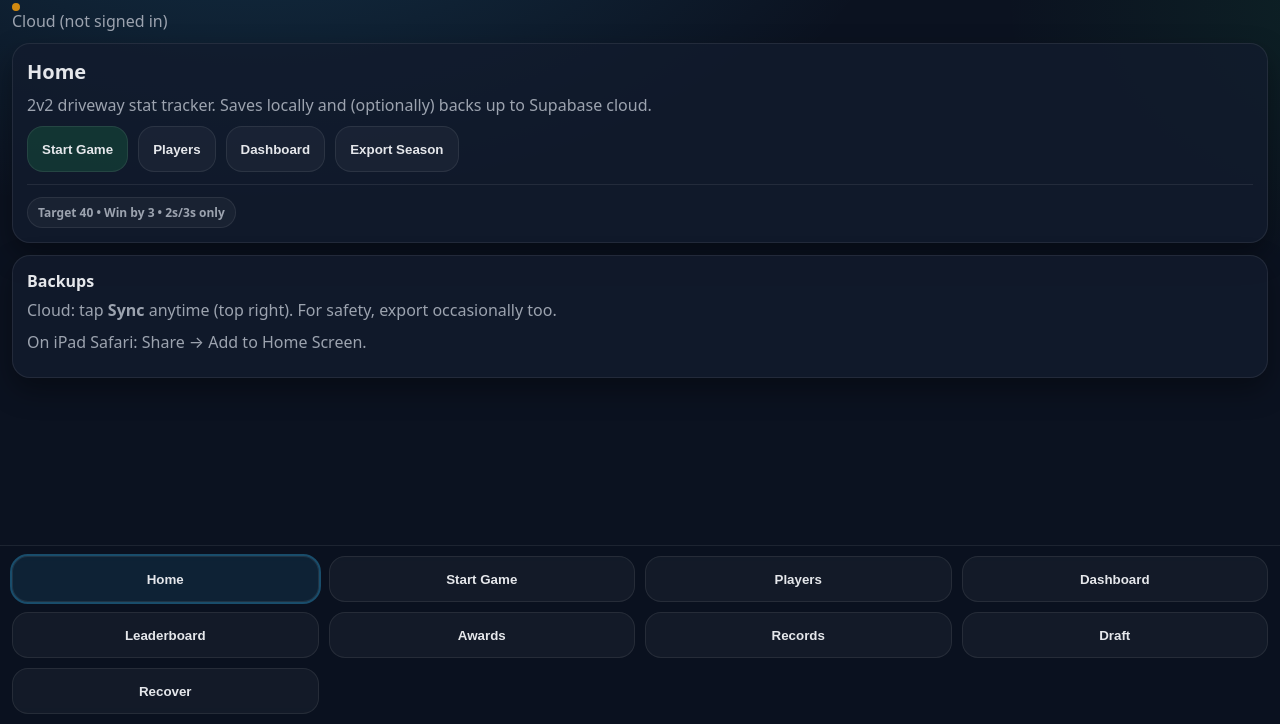
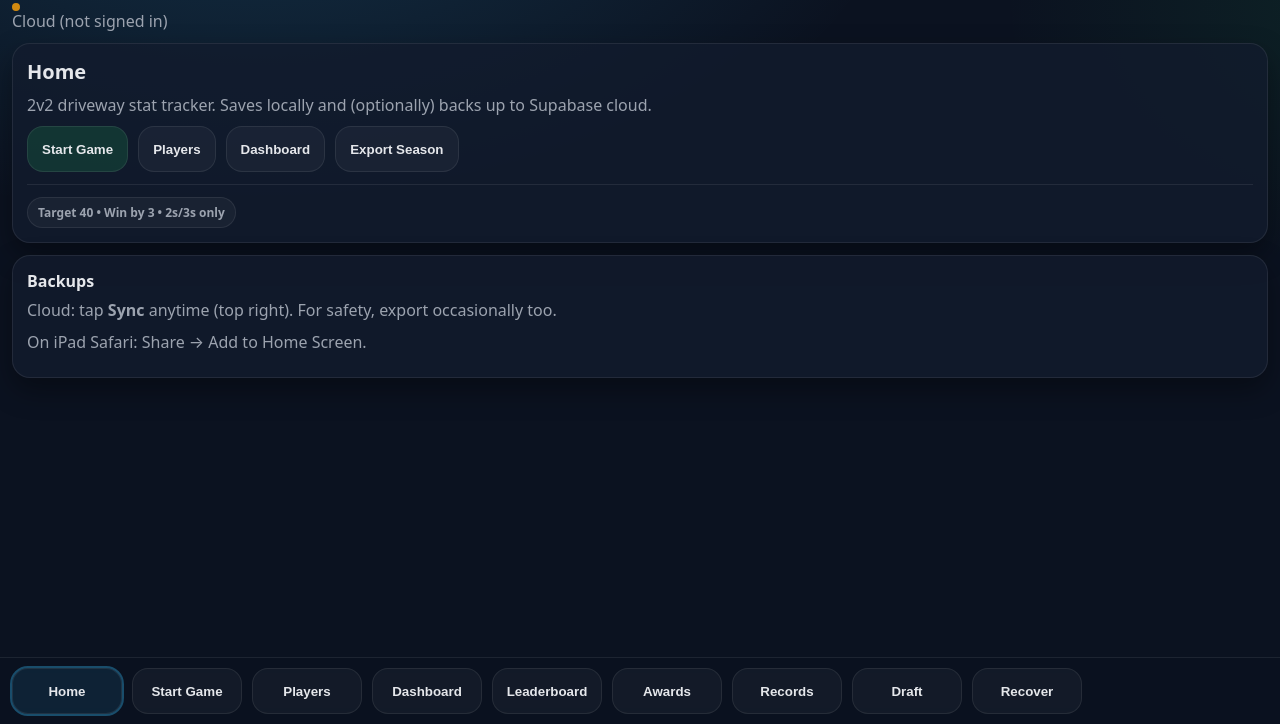
Before and after one commit to GreenMeansGoBetting/Driveway, a plain HTML site: page index.html in a window 1280 px wide. Shown: the part 76-800 px from the top of the page. Drawn offline with nearby package versions, Linux system fonts and the light colour scheme.

Commit message:
Add files via upload

```diff
--- a/app.js
+++ b/app.js
@@ -403,6 +403,7 @@ async function render(){
   if(state.route==="leaderboard") return renderLeaderboard(app);
   if(state.route==="awards") return renderAwards(app);
   if(state.route==="records") return renderRecords(app);
+  if(state.route==="recover") return renderRecover(app);
   if(state.route==="draft") return renderDraft(app);
 }
 
--- a/styles.css
+++ b/styles.css
@@ -53,11 +53,15 @@ body{
   background: rgba(11,18,32,.8);
   backdrop-filter: blur(10px);
   border-top:1px solid var(--border);
-  display:grid;
-  grid-template-columns: repeat(4, 1fr);
+  display:flex;
   gap:10px;
- overflow-x:auto; white-space:nowrap;}
+  overflow-x:auto;
+  -webkit-overflow-scrolling: touch;
+}
+
 .nav-btn{
+  flex:0 0 auto;
+  min-width:110px;
   height:46px;
   border-radius:16px;
   border:1px solid var(--border);
```
